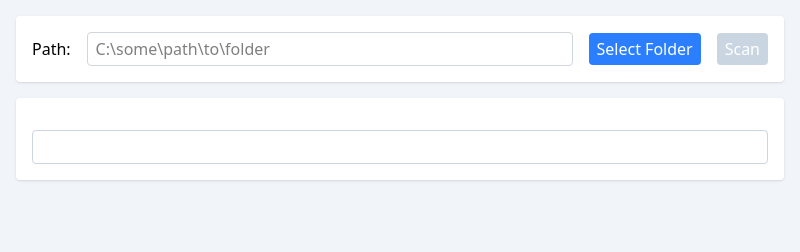
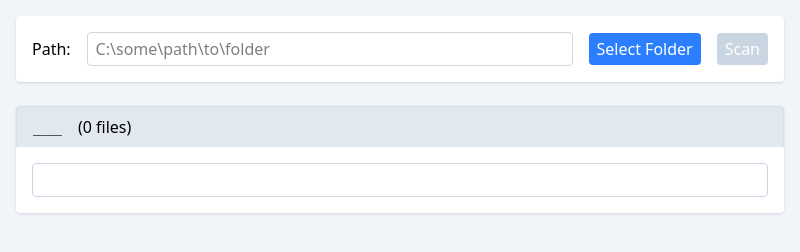
Before and after one commit to akinuri/image-finder, an Electron app: page index.html in a window 800 px wide. Drawn offline with Linux system fonts and the light colour scheme.

Commit message:
(feat) result card with header, path in header

```diff
--- a/index.html
+++ b/index.html
@@ -36,12 +36,23 @@
         >Scan</button>
     </div>
 
-    <div class="bg-white shadow p-4 rounded mt-4">
-        <div id="status"></div>
-        <ul
-            id="files"
-            class="mt-4 overflow-y-auto border border-slate-300 rounded p-4 pl-10 list-decimal max-h-[calc(100vh-13rem)]"
-        ></ul>
+    <div class="bg-white shadow rounded mt-6 overflow-hidden">
+        <div class="bg-slate-200 px-4 py-2 border border-slate-300/50 border-b-0">
+            <div class="flex gap-4">
+                <div
+                    id="scannedPath"
+                    class="font-mono"
+                >___</div>
+                <div id="filesCount">(0 files)</div>
+            </div>
+        </div>
+        <div class="p-4">
+            <div id="status"></div>
+            <ul
+                id="files"
+                class="overflow-y-auto border border-slate-300 rounded p-4 pl-10 list-decimal max-h-[calc(100vh-13rem)]"
+            ></ul>
+        </div>
     </div>
 
 </body>
--- a/renderer.js
+++ b/renderer.js
@@ -34,16 +34,22 @@ async function scanFiles() {
     const dirInput = document.querySelector("#dirInput");
     const currentPath = dirInput.value.trim();
 
+    const scannedPathEl = document.querySelector("#scannedPath");
+    scannedPathEl.textContent = currentPath;
+
+    const filesCountEl = document.querySelector("#filesCount");
+
     if (!currentPath) {
         document.querySelector("#status").textContent = "Please enter or select a folder path";
         return;
     }
 
-    const statusDiv = document.querySelector("#status");
+    // TODO: handle status
+    // const statusDiv = document.querySelector("#status");
     const filesDiv = document.querySelector("#files");
     const scanBtn = document.querySelector("#scanBtn");
 
-    statusDiv.textContent = `Scanning ${currentPath}...`;
+    // statusDiv.textContent = `Scanning ${currentPath}...`;
     filesDiv.innerHTML = "";
     scanBtn.disabled = true;
 
@@ -51,7 +57,8 @@ async function scanFiles() {
         const result = await window.api.scanFiles(currentPath);
 
         if (result.success) {
-            statusDiv.textContent = `Found ${result.files.length} files:`;
+            // statusDiv.textContent = `Found ${result.files.length} files:`;
+            filesCountEl.textContent = `(${result.files.length} files)`;
 
             result.files.forEach((file) => {
                 const fileDiv = document.createElement("li");
@@ -60,10 +67,10 @@ async function scanFiles() {
                 filesDiv.appendChild(fileDiv);
             });
         } else {
-            statusDiv.textContent = `Error: ${result.error}`;
+            // statusDiv.textContent = `Error: ${result.error}`;
         }
     } catch (error) {
-        statusDiv.textContent = `Error: ${error.message}`;
+        // statusDiv.textContent = `Error: ${error.message}`;
     } finally {
         scanBtn.disabled = false;
     }
```
